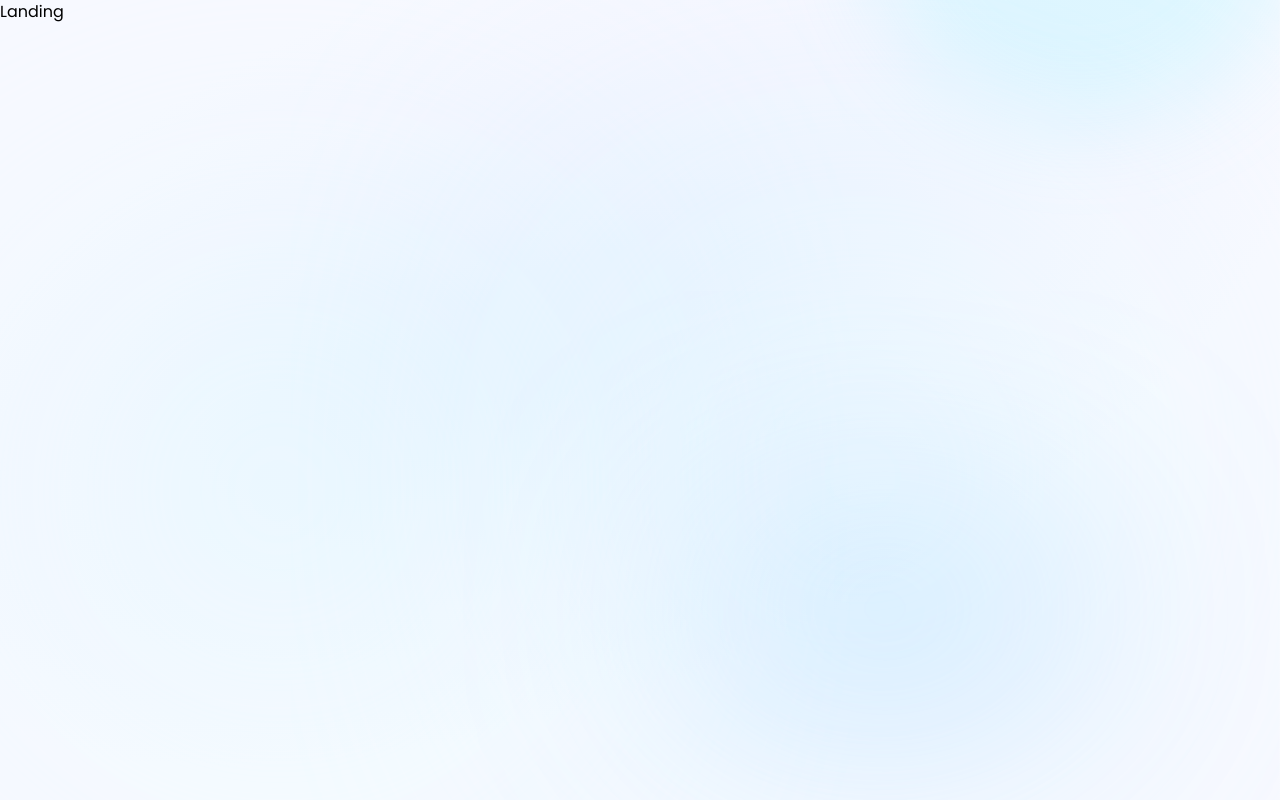
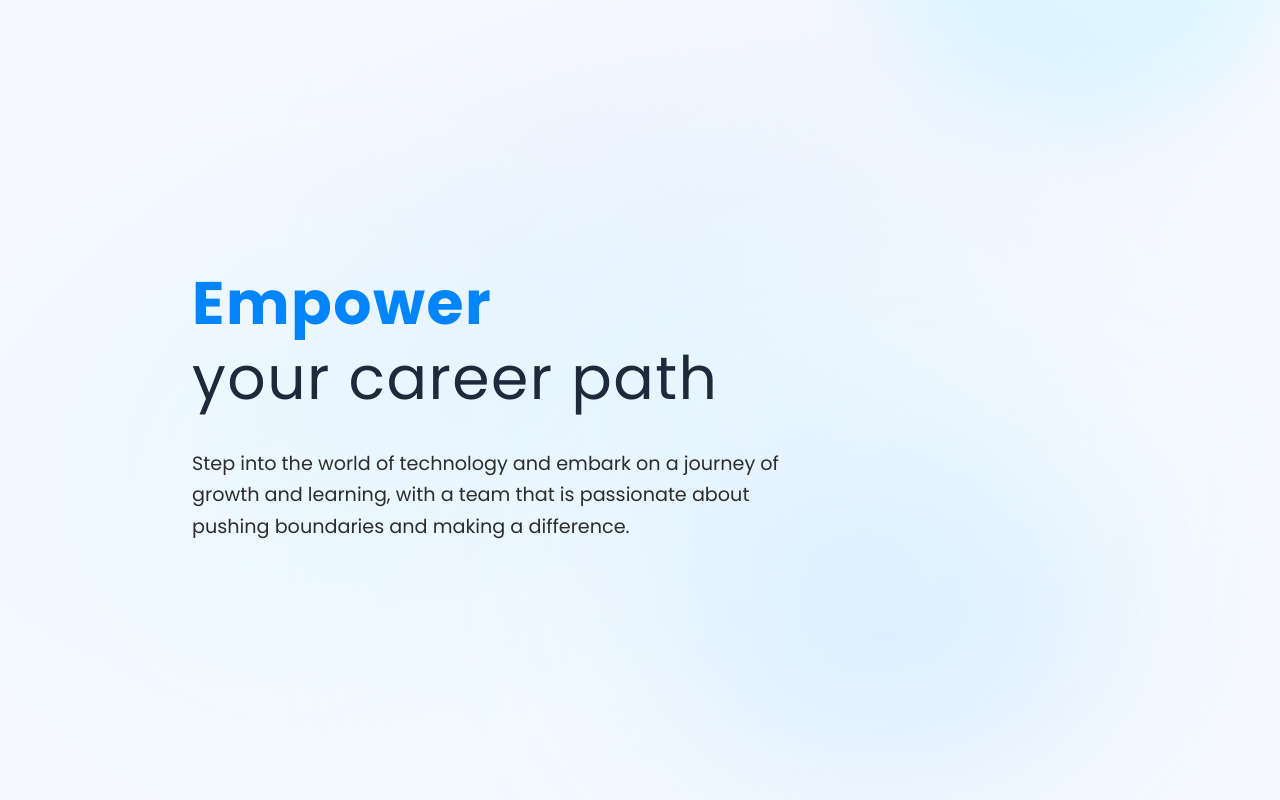
Before and after one commit to csikjsce/Recruitment-2023, a React (Create React App) app: page / in a window 1280 px wide. Built offline with nearby package versions, Linux system fonts and the light colour scheme; the HTML template or start-up script is replaced by a standard one.

Commit message:
feat: landing content

```diff
--- /dev/null
+++ b/src/components/LandingContent.jsx
@@ -0,0 +1,20 @@
+import React from 'react'
+import { FlexCol, LandingTitle, LandingSubtitle, LandingPara } from '../utilities/exports'
+
+const LandingText = () => {
+	return (
+		<>
+			<FlexCol className='!items-start !gap-10 !w-[50vw]'>
+				<FlexCol className='!items-start'>
+					<LandingTitle text='Empower' />
+					<LandingSubtitle text='your career path' />
+				</FlexCol>
+				<FlexCol className='!items-start'>
+					<LandingPara text='Step into the world of technology and embark on a journey of growth and learning, with a team that is passionate about pushing boundaries and making a difference. ' />
+				</FlexCol>
+			</FlexCol>
+		</>
+	)
+}
+
+export default LandingText
--- /dev/null
+++ b/src/components/exports.js
@@ -0,0 +1,3 @@
+import LandingContent from './LandingContent';
+
+export { LandingContent };
--- a/src/screens/Landing.jsx
+++ b/src/screens/Landing.jsx
@@ -1,9 +1,16 @@
 import React from 'react'
+import { LandingContent } from '../components/exports'
+import { Container } from '../utilities/exports'
 
 const Landing = () => {
-  return (
-    <div>Landing</div>
-  )
+  const direction = 'flex'
+	return (
+		<>
+			<Container className={direction}>
+				<LandingContent />
+			</Container>
+		</>
+	)
 }
 
 export default Landing
--- /dev/null
+++ b/src/utilities/Container.jsx
@@ -0,0 +1,6 @@
+const Container = ({ children, className }) => {
+	const classes = `justify-center items-center w-[80vw] h-screen ${className}`
+	return <div className={classes}>{children}</div>
+}
+
+export default Container
--- /dev/null
+++ b/src/utilities/Typography.jsx
@@ -0,0 +1,29 @@
+const LandingTitle = ({text}) => {
+    return (
+			<>
+				<h1 className='text-[3.75rem] tracking-wide font-semibold text-[#0085FF] leading-normal'>
+					{text}
+				</h1>
+			</>
+		)
+}
+
+const LandingSubtitle = ({ text }) => {
+	return (
+		<>
+			<h1 className='text-[3.75rem] tracking-wide font-normal text-[#1E293B] leading-none'>
+				{text}
+			</h1>
+		</>
+	)
+}
+
+const LandingPara = ({ text }) => {
+	return (
+		<>
+			<h1 className='text-[1.2rem] font-normal text-[#2D2D2D] leading-relaxed'>{text}</h1>
+		</>
+	)
+}
+
+export { LandingTitle, LandingSubtitle, LandingPara }
--- a/src/utilities/exports.js
+++ b/src/utilities/exports.js
@@ -1,3 +1,5 @@
-import { FlexRow, FlexCol } from './Flex'
+import Container from './Container';
+import { FlexRow, FlexCol } from './Flex';
+import { LandingTitle, LandingSubtitle, LandingPara } from './Typography'
 
-export { FlexRow, FlexCol };
+export { FlexRow, FlexCol, LandingTitle, LandingSubtitle, LandingPara, Container }
```
